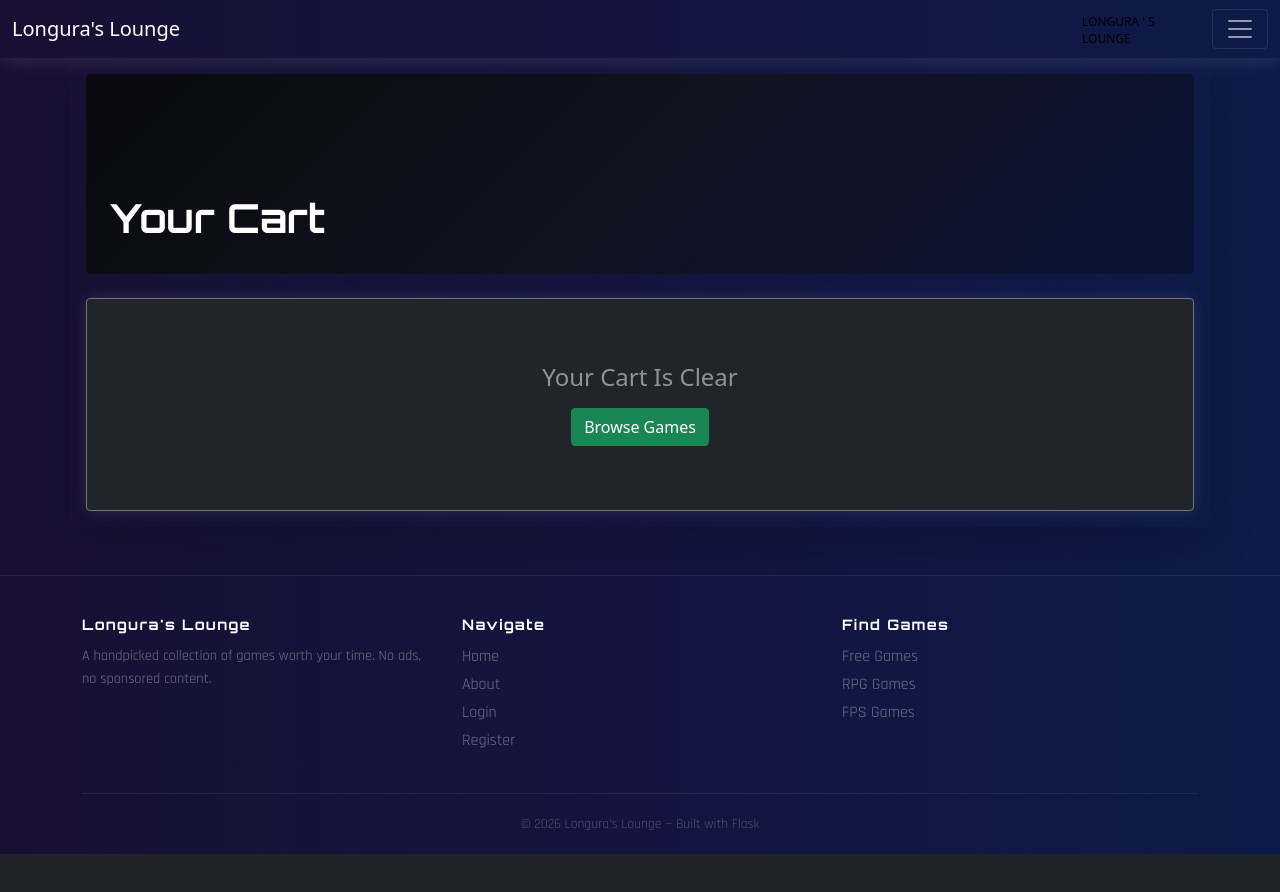
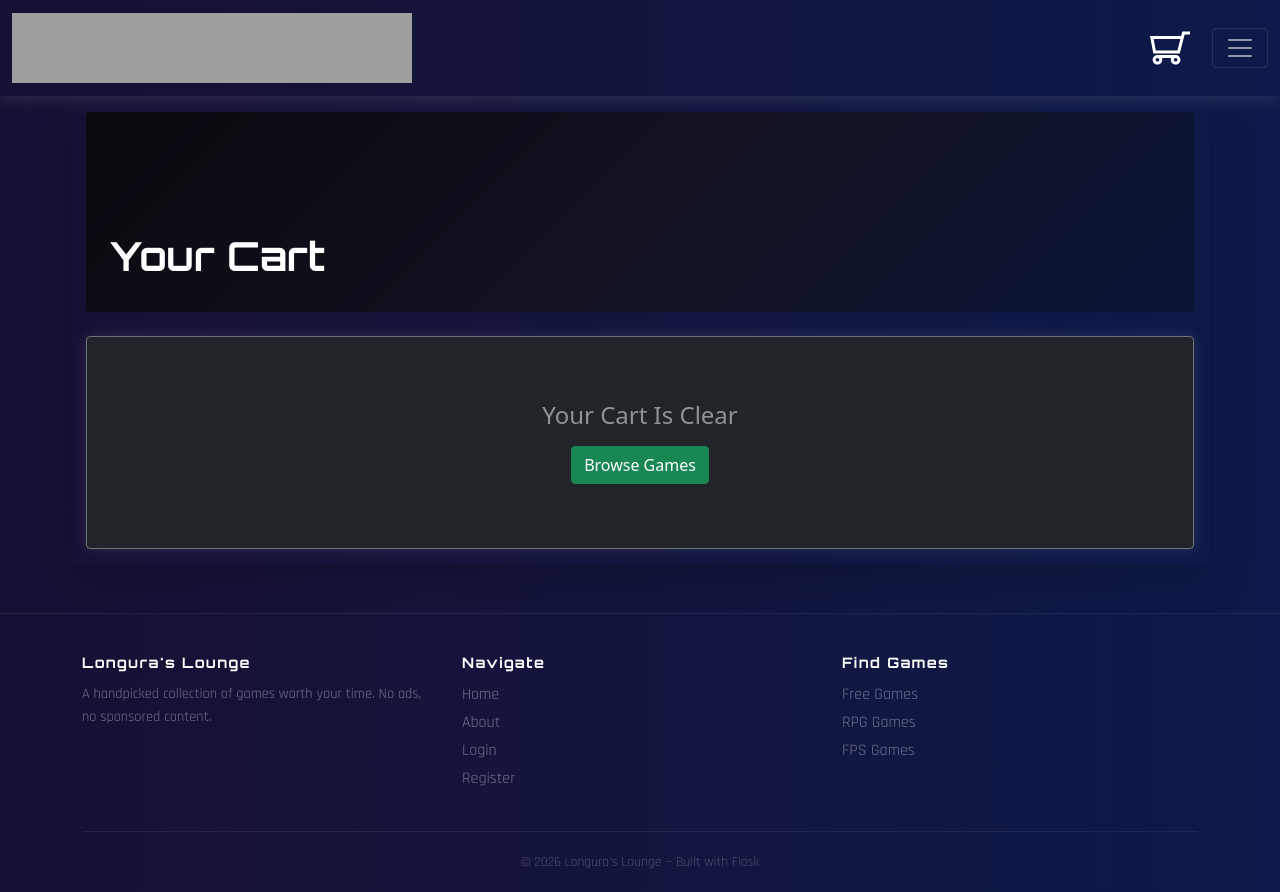
Before and after one commit to Longura1124/longuras-lounge, a Flask app: page /cart in a window 1280 px wide. Before the commit the page ends 854 px from the top, so only its background shows below. Run offline with Flask 3, Linux system fonts and the light colour scheme; data comes from the database, SQL or seed files in the repository; grey boxes are pictures that could not be loaded.

Commit message:
logo of web and header

```diff
--- a/templates/base.html
+++ b/templates/base.html
@@ -11,12 +11,15 @@
 
     <link href="https://fonts.googleapis.com/css2?family=Orbitron:wght@700&family=Rajdhani:wght@400;600&display=swap"
           rel="stylesheet">
+    <link rel="icon" type="image/svg+xml" href="{{ url_for('static', filename='images/icon.svg') }}">
 </head>
 <body>
 <header>
     <nav class="navbar navbar-dark animated-nav">
         <div class="container-fluid">
-            <a class="navbar-brand" href="{{ url_for('home') }}">Longura's Lounge</a>
+            <a class="navbar-brand" href="{{ url_for('home') }}">
+                <img src="{{ url_for('static', filename='images/logo.svg') }}" alt="" width="400px" height="70px">
+            </a>
 
             <div class="d-flex align-items-center">
                 <!-- Fixed Cart Icon -->
@@ -25,14 +28,25 @@
                    style="background: transparent; border: none; padding: 6px; height: 42px;"
                    title="View Cart">
 
-                    <svg class="lockup" viewBox="0 0 220 64" height="48" role="img" aria-label="Longura's Lounge">
-                        <use href="#sofa-icon" x="0" y="0" width="64" height="64"></use>
-                        <text x="76" y="28" class="wm">LONGURA
-                            <tspan class="ac">'</tspan>
-                            S
-                        </text>
-                        <text x="76" y="50" class="wm">LOUNGE</text>
-                    </svg>
+                    <svg fill="white" version="1.1" id="Capa_1" xmlns="http://www.w3.org/2000/svg"
+                         xmlns:xlink="http://www.w3.org/1999/xlink"
+                         width="40px" height="40px" viewBox="0 0 902.86 902.86"
+                         xml:space="preserve">
+<g>
+	<g>
+		<path d="M671.504,577.829l110.485-432.609H902.86v-68H729.174L703.128,179.2L0,178.697l74.753,399.129h596.751V577.829z
+			 M685.766,247.188l-67.077,262.64H131.199L81.928,246.756L685.766,247.188z"/>
+        <path d="M578.418,825.641c59.961,0,108.743-48.783,108.743-108.744s-48.782-108.742-108.743-108.742H168.717
+			c-59.961,0-108.744,48.781-108.744,108.742s48.782,108.744,108.744,108.744c59.962,0,108.743-48.783,108.743-108.744
+			c0-14.4-2.821-28.152-7.927-40.742h208.069c-5.107,12.59-7.928,26.342-7.928,40.742
+			C469.675,776.858,518.457,825.641,578.418,825.641z M209.46,716.897c0,22.467-18.277,40.744-40.743,40.744
+			c-22.466,0-40.744-18.277-40.744-40.744c0-22.465,18.277-40.742,40.744-40.742C191.183,676.155,209.46,694.432,209.46,716.897z
+			 M619.162,716.897c0,22.467-18.277,40.744-40.743,40.744s-40.743-18.277-40.743-40.744c0-22.465,18.277-40.742,40.743-40.742
+			S619.162,694.432,619.162,716.897z"/>
+	</g>
+</g>
+</svg>
+
 
                     {% set cart_count = session.get('cart', {}).values() | sum %}
                     {% if cart_count %}
```
Also changed, not shown: static/images/icon.svg (added), static/images/logo.svg (added).
